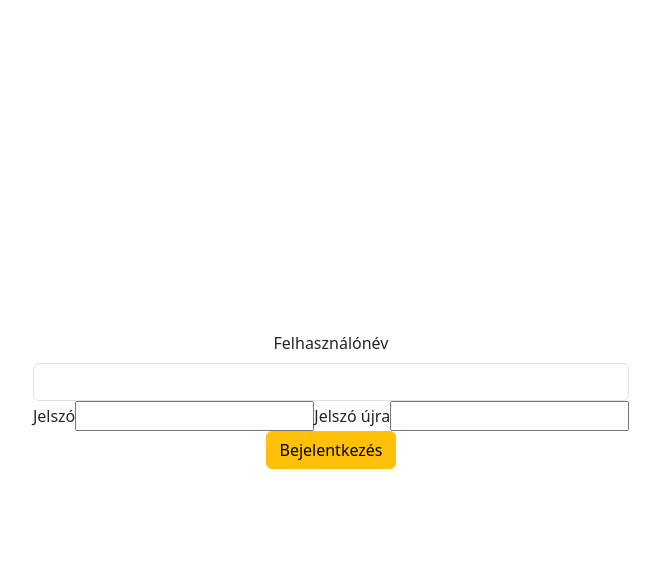
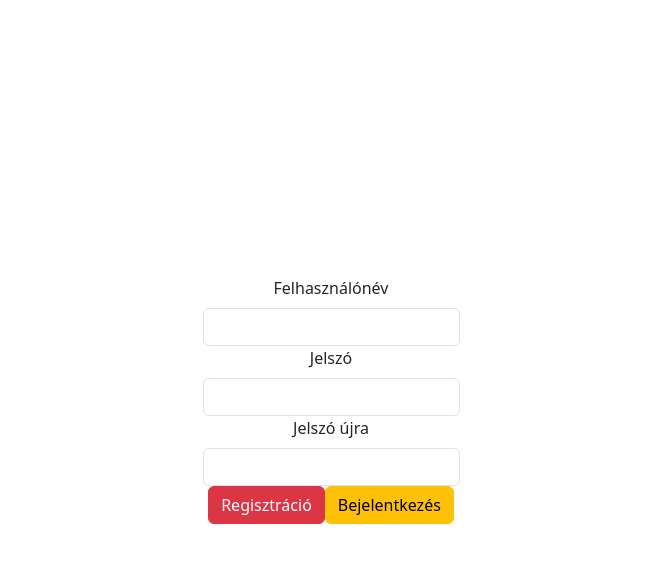
Before and after one commit to Naram99/reactQuizTs, a React (Vite) app: page / in a window 1280 px wide. Both pictures are taken after a click on the button "Regisztráció". Shown: the top 562 px of the page, without its empty margins (309-969 px from the left). Built offline with nearby package versions, Linux system fonts and the light colour scheme.

Commit message:
Form updated

```diff
--- a/src/components/formValues.ts
+++ b/src/components/formValues.ts
@@ -1,4 +1,5 @@
 export default interface FormValues {
     userName: String;
     password: String;
+    passwordCheck: String;
 }
--- a/src/pages/LoginPage.tsx
+++ b/src/pages/LoginPage.tsx
@@ -8,6 +8,7 @@ export default function LoginPage() {
     const [formValues, setFormValues] = useState<FormValues>({
         userName: "",
         password: "",
+        passwordCheck: "",
     });
 
     function toggleRegister(): void {
@@ -17,7 +18,7 @@ export default function LoginPage() {
     //TODO: call backend with data
     function handleSubmit(e: React.FormEvent<HTMLFormElement>) {
         e.preventDefault();
-        formValues;
+        console.log(formValues);
     }
 
     function handleChange(e: React.ChangeEvent<HTMLInputElement>) {
@@ -26,6 +27,7 @@ export default function LoginPage() {
             ...formValues,
             [name]: value,
         });
+        console.log(formValues);
     }
 
     return (
@@ -36,15 +38,27 @@ export default function LoginPage() {
                         <Form.Label htmlFor="userName">Felhasználónév</Form.Label>
                         <Form.Control type="text" name="userName" id="userNameInput" onChange={handleChange} />
                     </Form.Group>
-                    <label htmlFor="userName">Jelszó</label>
-                    <input type="password" name="userPw" id="userPwInput" />
+                    <Form.Group>
+                        <Form.Label htmlFor="password">Jelszó</Form.Label>
+                        <Form.Control type="password" name="password" id="passwordInput" onChange={handleChange} />
+                    </Form.Group>
                     {register && (
                         <>
-                            <label htmlFor="userName">Jelszó újra</label>
-                            <input type="password" name="userPwCheck" id="userPwCheckInput" />
+                            <Form.Group>
+                                <Form.Label htmlFor="passwordCheck">Jelszó újra</Form.Label>
+                                <Form.Control
+                                    type="password"
+                                    name="passwordCheck"
+                                    id="passwordCheckInput"
+                                    onChange={handleChange}
+                                />
+                            </Form.Group>
                         </>
                     )}
                 </Form>
+                <Button variant="danger" type="submit">
+                    {register ? "Regisztráció" : "Bejelentkezés"}
+                </Button>
                 <Button variant="warning" onClick={toggleRegister}>
                     {register ? "Bejelentkezés" : "Regisztráció"}
                 </Button>
```
